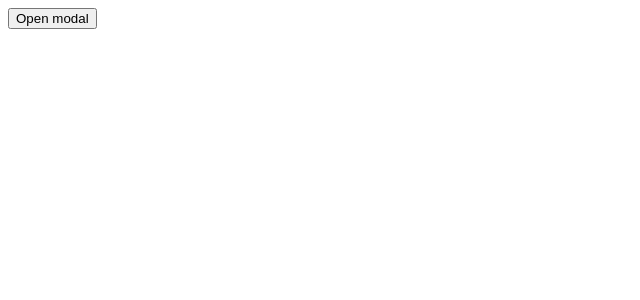
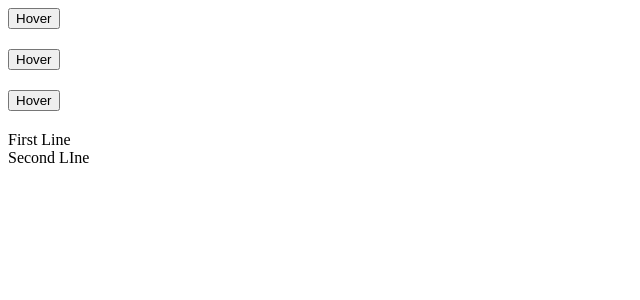
Before and after one commit to liar88828/tutor-practical-react, a React (Vite) app: page / in a window 1280 px wide. Shown: the top 300 px of the page, without its empty margins (0-640 px from the left). Built offline with nearby package versions, Linux system fonts and the light colour scheme.

Commit message:
4 react @tippy.js/react 'untuk hover pada button'

```diff
--- a/package.json
+++ b/package.json
@@ -9,6 +9,7 @@
     "preview": "vite preview"
   },
   "dependencies": {
+    "@tippyjs/react": "^4.2.6",
     "date-fns": "^2.29.3",
     "react": "^18.2.0",
     "react-dom": "^18.2.0",
@@ -16,7 +17,8 @@
     "react-icons": "^4.7.1",
     "react-modal": "^3.16.1",
     "react-table": "^7.8.0",
-    "react-toastify": "^9.1.1"
+    "react-toastify": "^9.1.1",
+    "uninstall": "^0.0.0"
   },
   "devDependencies": {
     "@types/react": "^18.0.26",
--- a/src/App.jsx
+++ b/src/App.jsx
@@ -3,17 +3,19 @@
 // import {IconContext} from "react-icons";
 // import Icons from "./component/Icons.jsx";
 // import {ReactToastify} from "./component/ReactToastify.jsx";
+// import {ReactModal} from "./component/ReactModal.jsx";
 
-import {ReactModal} from "./component/ReactModal.jsx";
+import ReactTippy from "./component/ReactTippy.jsx";
 
 function App() {
 
 	return (
-				<div className="App">
-					{/*<Icons/>*/}
-					{/*<ReactToastify/>*/}
-					<ReactModal/>
-				</div>
+			<div className="App">
+				{/*<Icons/>*/}
+				{/*<ReactToastify/>*/}
+				{/*<ReactModal/>*/}
+				<ReactTippy/>
+			</div>
 	)
 }
 
--- /dev/null
+++ b/src/component/ReactTippy.jsx
@@ -0,0 +1,59 @@
+import React, {forwardRef} from 'react';
+import Tippy from '@tippyjs/react';
+
+import 'tippy.js/dist/tippy.css';
+
+function ReactTippy() {
+
+	const ColoredToolTip = () => {
+		return <span style={{color: "yellow"}}> Colored Component</span>
+	}
+
+	const CustomChild = forwardRef((props, ref) => {
+		return (
+				<div ref={ref}>
+					<div>First Line</div>
+					<div>Second LIne</div>
+				</div>
+		)
+	})
+
+
+	return (
+			<>
+				<div style={{paddingBottom: 20}}>
+					<Tippy content={'hahaha'}
+					       arrow={false}
+					       delay={1000}
+					       >
+						<button>Hover</button>
+					</Tippy>
+				</div>
+
+				<div style={{paddingBottom: 20}}>
+					<Tippy
+							content={<span style={{color: 'red'}}>Colored</span>}
+							placement={"right"}>
+						<button>Hover</button>
+					</Tippy>
+				</div>
+
+				<div style={{paddingBottom: 20}}>
+					<Tippy
+							content={<ColoredToolTip/>}
+							placement={"left"}>
+						<button>Hover</button>
+					</Tippy>
+				</div>
+				<div style={{paddingBottom: 20}}>
+					<Tippy
+							content={<ColoredToolTip/>}>
+						<CustomChild/>
+					</Tippy>
+				</div>
+			</>
+
+	)
+}
+
+export default ReactTippy;
```
Also changed, not shown: 1 other file (tests, documents, lock files or other folders).
